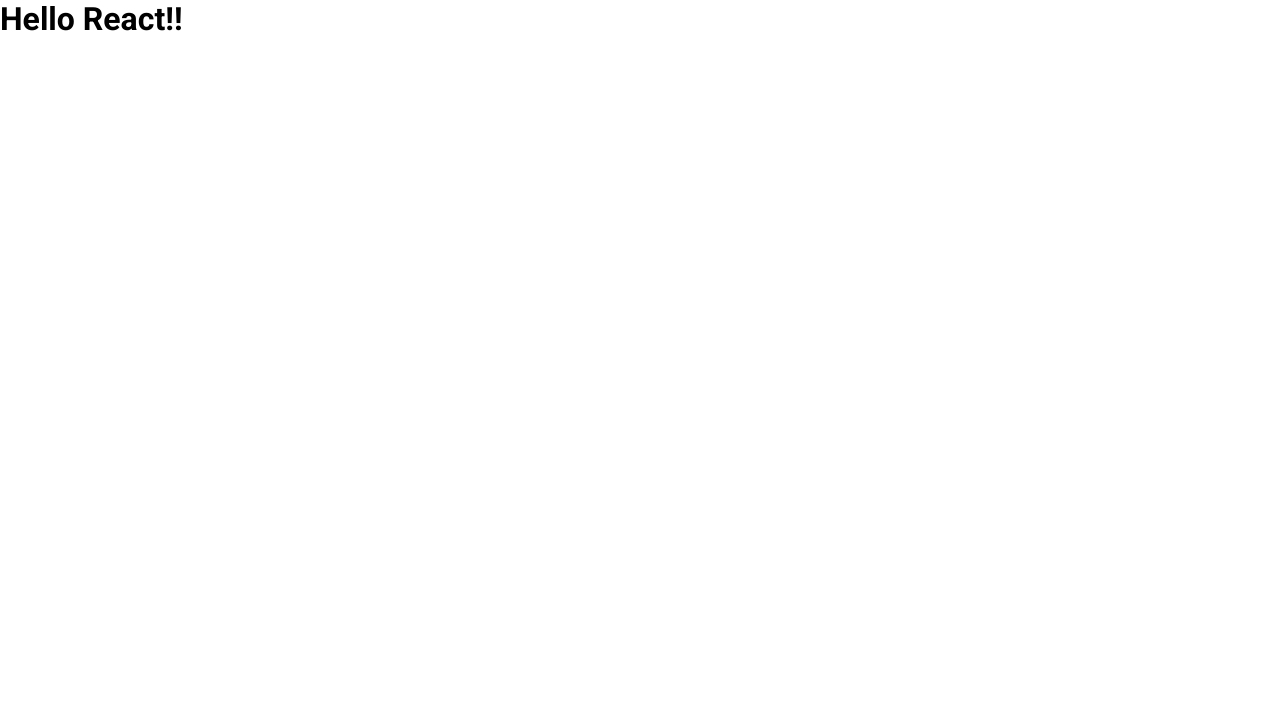
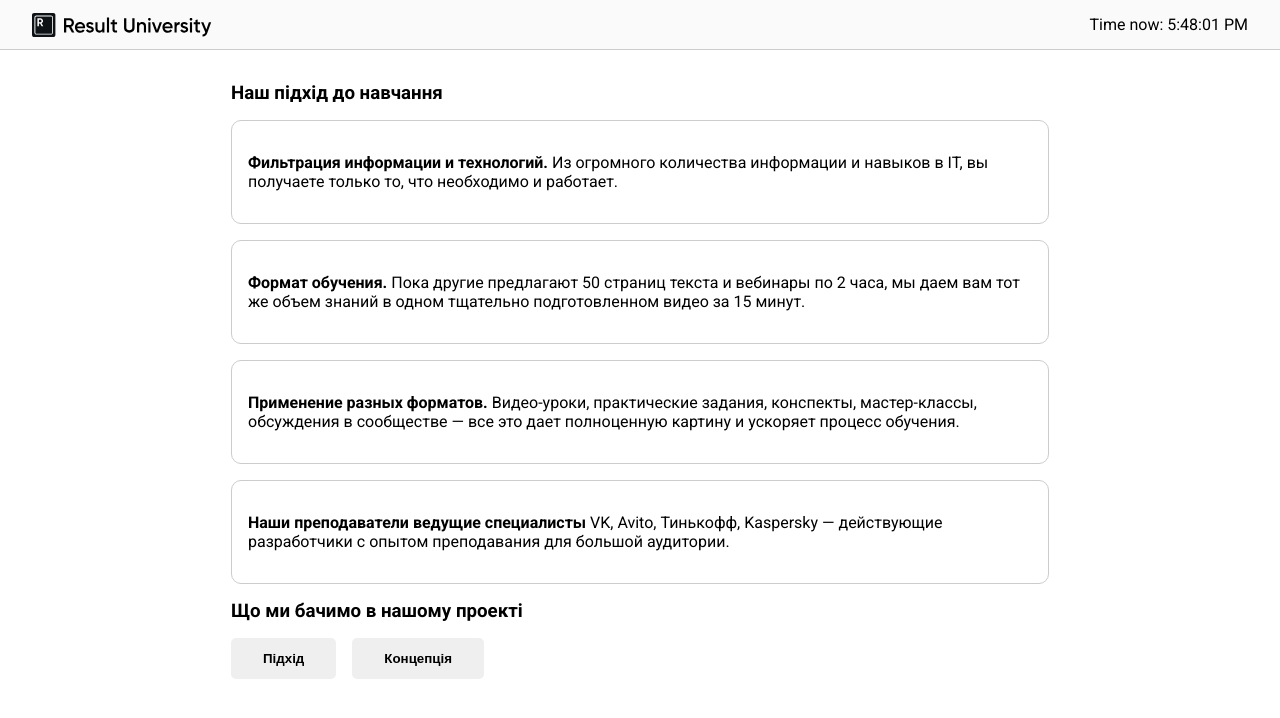
Before and after one commit to Rostilash/react-vito, a React (Vite) app in the folder 01-react-basic-start/: page / in a window 1280 px wide. Shown: the top 718 px of the page. Built offline with nearby package versions, Linux system fonts and the light colour scheme.

Commit message:
React children

```diff
--- a/01-react-basic-start/src/App.jsx
+++ b/01-react-basic-start/src/App.jsx
@@ -1,9 +1,29 @@
-function App() {
+import Header from "./components/Header.jsx";
+import WayToTeach from "./components/WayToTeach.jsx";
+import { ways } from "./data.js";
+import Button from "./components/Button/Button.jsx";
+export default function App() {
   return (
     <div>
-      <h1>Hello React!!</h1>
+      <Header />
+
+      <main>
+        <section>
+          <h3> Наш підхід до навчання </h3>
+
+          <ul>
+            <WayToTeach title={ways[0].title} description={ways[0].description} />
+            <WayToTeach {...ways[1]} />
+            <WayToTeach {...ways[2]} />
+            <WayToTeach {...ways[3]} />
+          </ul>
+        </section>
+        <section>
+          <h3> Що ми бачимо в нашому проекті </h3>
+          <Button> Підхід</Button>
+          <Button> Концепція </Button>
+        </section>
+      </main>
     </div>
   );
 }
-
-export default App;
--- /dev/null
+++ b/01-react-basic-start/src/components/Button/Button.css
@@ -0,0 +1,18 @@
+button {
+  padding: 0.8rem 2rem;
+  border: none;
+  border-radius: 5px;
+  cursor: pointer;
+  transition: all 0.3s;
+  font-weight: bold;
+  margin-right: 1rem;
+}
+
+.button:hover {
+  opacity: 0.8;
+}
+
+.button.active {
+  background-color: #3e6ae1;
+  color: #fff;
+}
--- /dev/null
+++ b/01-react-basic-start/src/components/Button/Button.jsx
@@ -0,0 +1,5 @@
+import "./Button.css";
+
+export default function Button({ children }) {
+  return <button className="button">{children}</button>;
+}
--- /dev/null
+++ b/01-react-basic-start/src/components/Header.jsx
@@ -0,0 +1,13 @@
+import logo from "/logo-name.svg";
+
+export default function Header() {
+  const now = new Date();
+  const name = "value";
+  return (
+    <header>
+      <img src={logo} alt={name}></img>
+      {/* <h3> Rostik Dev</h3> */}
+      <span>Time now: {now.toLocaleTimeString()}</span>
+    </header>
+  );
+}
--- /dev/null
+++ b/01-react-basic-start/src/components/WayToTeach.jsx
@@ -0,0 +1,9 @@
+export default function WayToTeach({ title, description }) {
+  return (
+    <li>
+      <p>
+        <strong>{title}</strong> {description}
+      </p>
+    </li>
+  );
+}
```
Also changed, not shown: 01-react-basic-start/src/main.jsx (+4 -4 lines).
